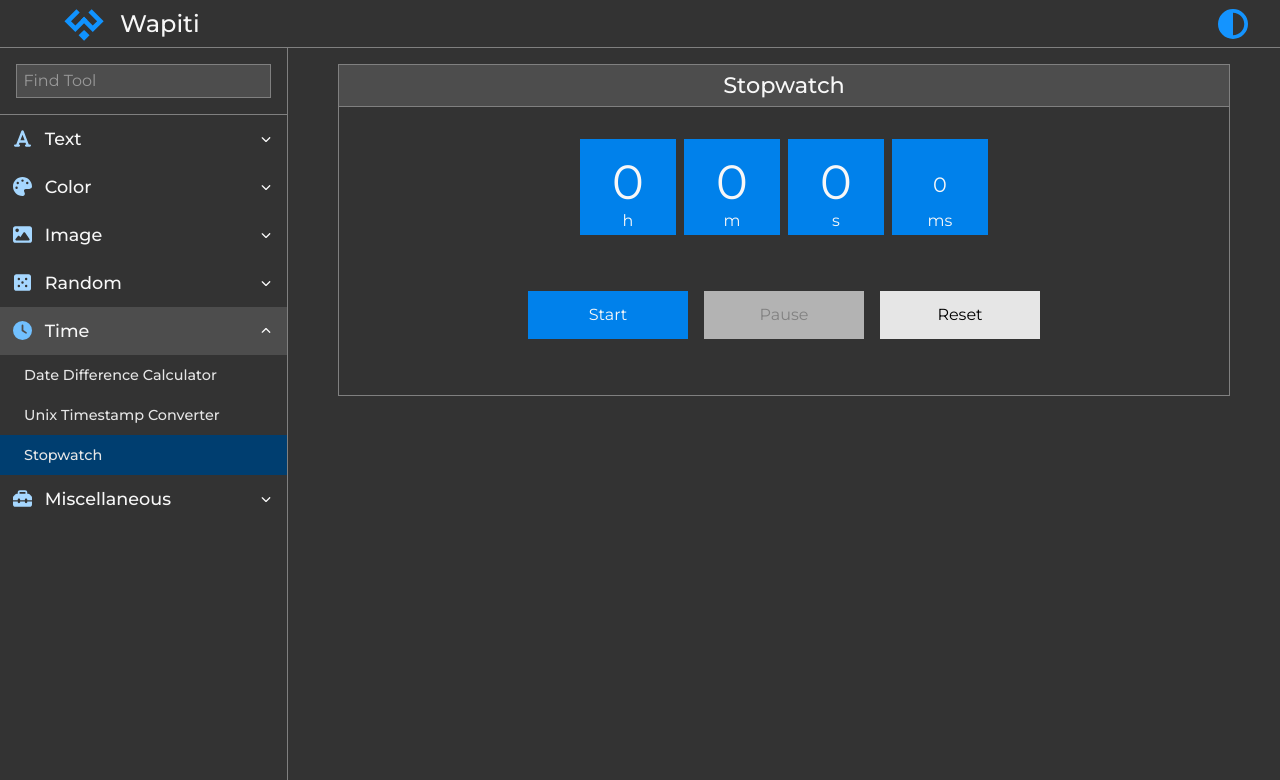
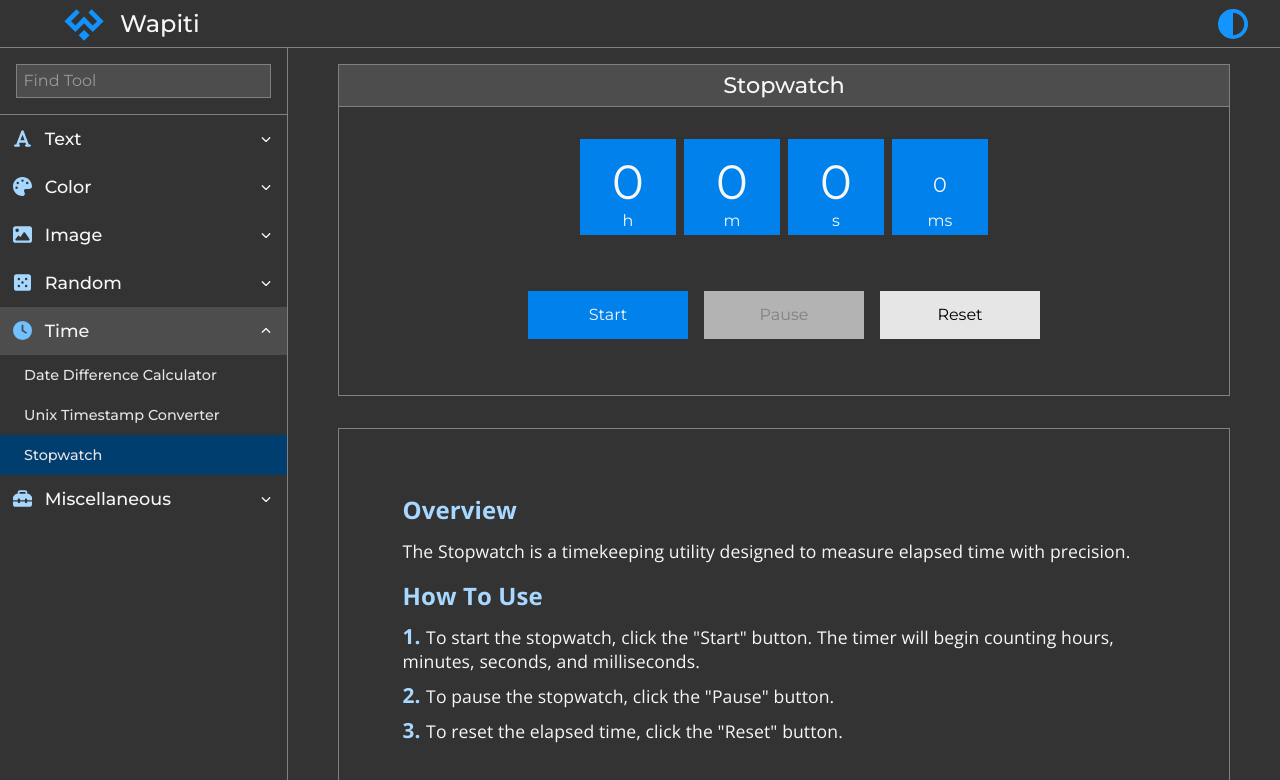
Before and after one commit to devmikh/wapiti-web-tools, a React (Vite) app: page /stopwatch in a window 1280 px wide. Shown: the top 780 px of the page. Built offline with nearby package versions, Linux system fonts and the light colour scheme.

Commit message:
Add description to Stopwatch

```diff
--- a/src/assets/descriptions/index.ts
+++ b/src/assets/descriptions/index.ts
@@ -178,5 +178,13 @@ export const descriptions = {
             'The timestamp will be automatically converted and displayed in the "Output Date" field.',
             'You can also copy the current unix timestamp by clicking the blue icon inside the "Current Unix Time" field.'
         ]
+    },
+    stopwatch: {
+        overview: 'The Stopwatch is a timekeeping utility designed to measure elapsed time with precision.',
+        instructions: [
+            'To start the stopwatch, click the "Start" button. The timer will begin counting hours, minutes, seconds, and milliseconds.',
+            'To pause the stopwatch, click the "Pause" button.',
+            'To reset the elapsed time, click the "Reset" button.'
+        ]
     }
 }
--- a/src/components/tools/time/Stopwatch/index.tsx
+++ b/src/components/tools/time/Stopwatch/index.tsx
@@ -1,6 +1,7 @@
 import { useState, useEffect } from 'react'
 import Button from '../../../core/Button'
 import usePageTitle from '../../../../hooks/usePageTitle'
+import { descriptions } from '../../../../assets/descriptions'
 import styles from './index.module.css'
 
 export default function Stopwatch() {
@@ -56,6 +57,7 @@ export default function Stopwatch() {
     usePageTitle('Stopwatch | Wapiti Web Tools')
 
     return (
+        <>
             <div className={`tool-container ${styles['container']}`}>
                 <h1 className="tool-title">Stopwatch</h1>
                 <div className={styles['stopwatch-container']}>
@@ -94,5 +96,17 @@ export default function Stopwatch() {
                     />
                 </div>
             </div>
+            <div className='description-container'>
+                <h2 className='description-title'>Overview</h2>
+                <p className='overview'>{descriptions.stopwatch.overview}</p>
+                <h2 className='description-title'>How To Use</h2>
+                <ol className='instructions-list'>
+                    {descriptions.stopwatch.instructions.map((point, index) => (
+                        <li key={index}>{point}</li>
+                    ))}
+                </ol>
+            </div>
+        </>
+
     )
 }
```
Lines whose indentation alone changed are shown as unchanged.
